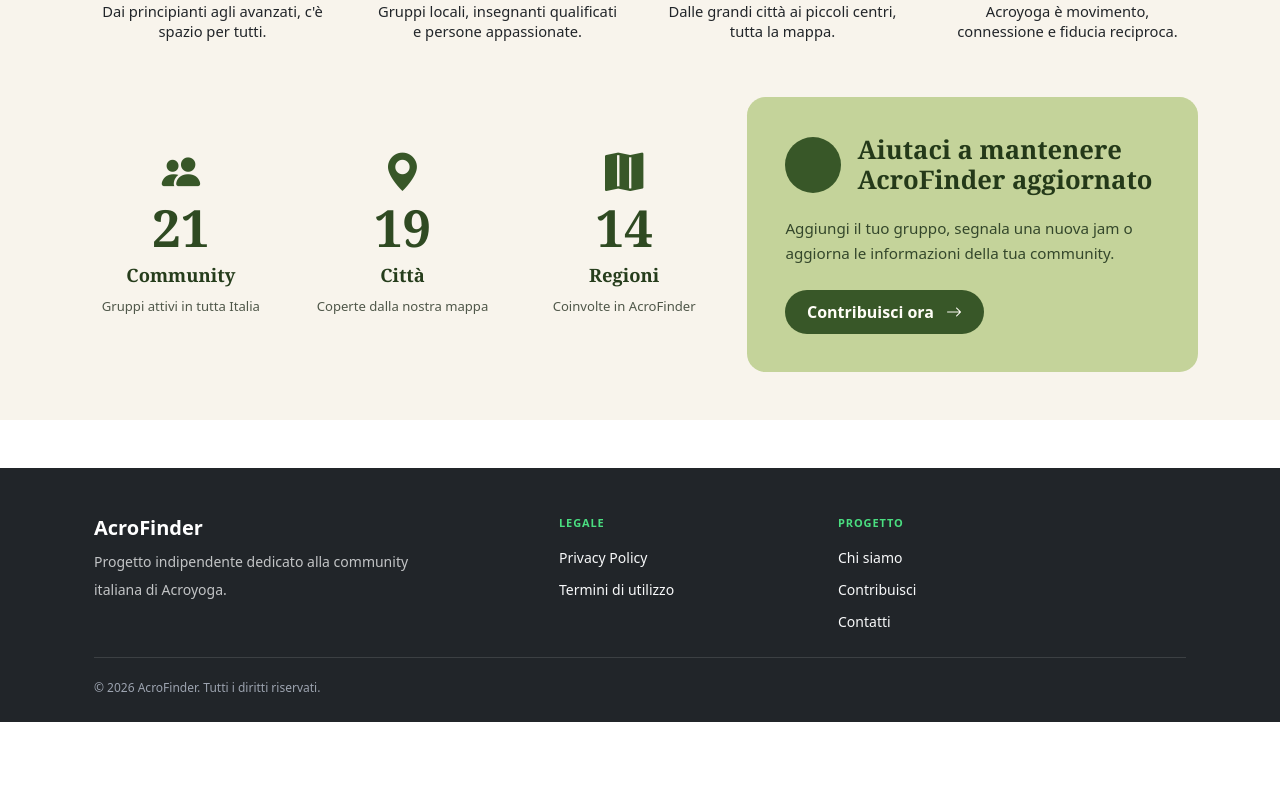
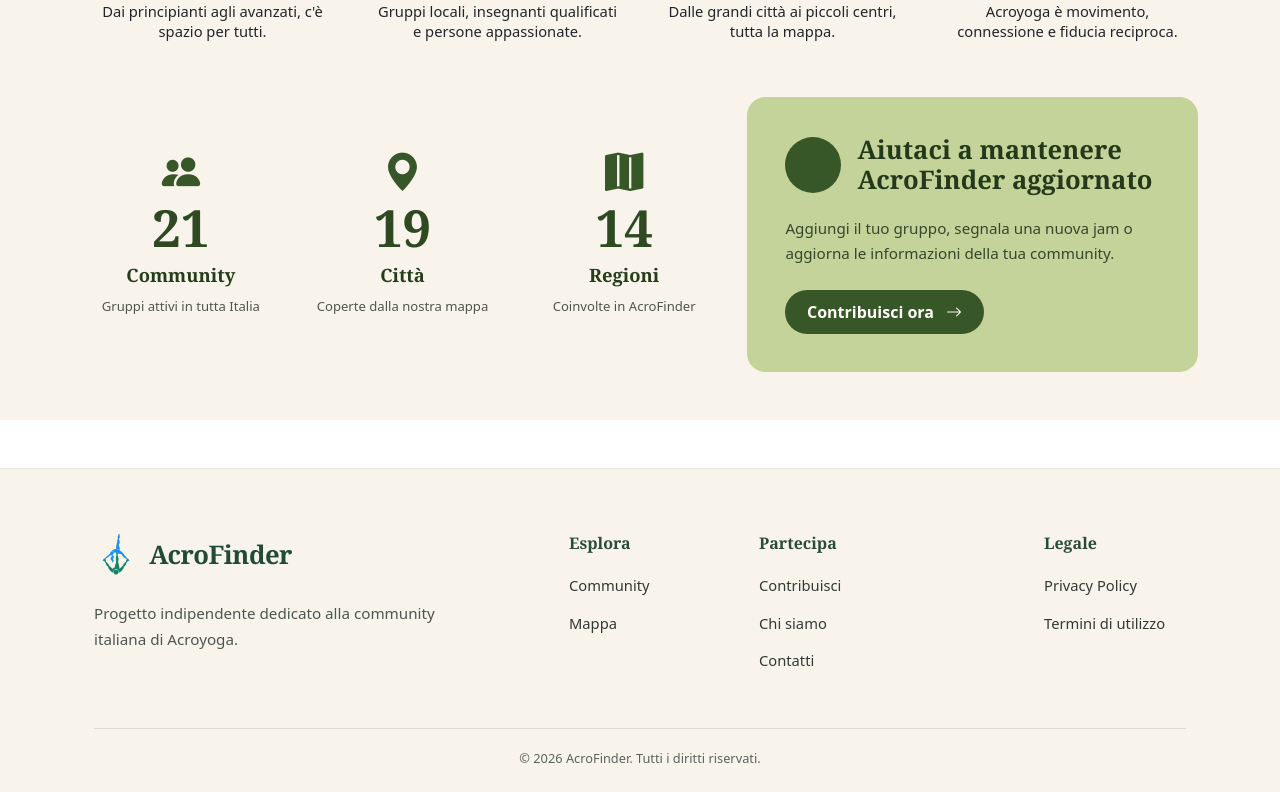
Before and after one commit to jacopo-nesti/AcroMap_Italy, a React (Vite) app: page / in a window 1280 px wide. Shown: the part 611-1403 px from the top of the page. Before the commit the page ends 1333 px from the top, so only its background shows below. Built offline with nearby package versions, Linux system fonts and the light colour scheme.

Commit message:
feat: redesign global responsive footer

```diff
--- a/src/components/Footer.jsx
+++ b/src/components/Footer.jsx
@@ -1,84 +1,81 @@
 import { Link } from 'react-router'
+import logoImage from '../assets/logo/acrofinder-logo.png'
+
+const footerGroups = [
+  {
+    label: 'Esplora',
+    className: 'col-6 col-md-6 col-lg-2',
+    links: [
+      { label: 'Community', to: '/community' },
+      { label: 'Mappa', to: '/map' },
+    ],
+  },
+  {
+    label: 'Partecipa',
+    className: 'col-6 col-md-6 col-lg-3',
+    links: [
+      { label: 'Contribuisci', to: '/contribute' },
+      { label: 'Chi siamo', to: '/aboutus' },
+      { label: 'Contatti', to: '/contactus' },
+    ],
+  },
+  {
+    label: 'Legale',
+    className: 'col-6 col-md-6 col-lg-2',
+    links: [
+      { label: 'Privacy Policy', to: '/privacy' },
+      { label: 'Termini di utilizzo', to: '/terms' },
+    ],
+  },
+]
 
 function Footer() {
   const currentYear = new Date().getFullYear()
 
   return (
-    <footer className="bg-dark text-light pt-5 pb-4 mt-5">
+    <footer className="site-footer">
       <div className="container px-4">
-
-        {/* Griglia Principale */}
-        <div className="row g-4 mb-4">
-
-          {/* Colonna 1: Info Progetto */}
+        <div className="row g-4 g-lg-5 site-footer__grid">
           <div className="col-12 col-md-6 col-lg-5">
-            <h3 className="h5 fw-bold text-white mb-2">
-              AcroFinder
-            </h3>
-            <p className="text-light opacity-75 small mb-0 lh-lg" style={{ maxWidth: '360px' }}>
+            <div className="site-footer__brand">
+              <img
+                src={logoImage}
+                alt=""
+                className="site-footer__logo"
+                aria-hidden="true"
+              />
+              <span className="site-footer__brand-name">AcroFinder</span>
+            </div>
+            <p className="site-footer__description">
               Progetto indipendente dedicato alla community italiana di Acroyoga.
             </p>
           </div>
 
-          {/* Colonna 2: Legale */}
-          <div className="col-6 col-md-3 col-lg-3">
-            <h6
-              className="text-uppercase fw-semibold mb-3"
-              style={{ fontSize: '11px', letterSpacing: '0.08em', color: '#4ade80' }}
+          {footerGroups.map((group) => (
+            <nav
+              key={group.label}
+              className={group.className}
+              aria-label={`${group.label} nel footer`}
             >
-              Legale
-            </h6>
-            <ul className="list-unstyled d-flex flex-column gap-2 mb-0">
-              <li>
-                <Link to="/privacy" className="text-light text-decoration-none fw-medium small hover-opacity">
-                  Privacy Policy
-                </Link>
-              </li>
-              <li>
-                <Link to="/terms" className="text-light text-decoration-none fw-medium small hover-opacity">
-                  Termini di utilizzo
-                </Link>
-              </li>
-            </ul>
-          </div>
-
-          {/* Colonna 3: Progetto */}
-          <div className="col-6 col-md-3 col-lg-4">
-            <h6
-              className="text-uppercase fw-semibold mb-3"
-              style={{ fontSize: '11px', letterSpacing: '0.08em', color: '#4ade80' }}
-            >
-              Progetto
-            </h6>
-            <ul className="list-unstyled d-flex flex-column gap-2 mb-0">
-              <li>
-                <Link to="/aboutus" className="text-light text-decoration-none fw-medium small hover-opacity">
-                  Chi siamo
-                </Link>
-              </li>
-              <li>
-                <Link to="/contribute" className="text-light text-decoration-none fw-medium small hover-opacity">
-                  Contribuisci
-                </Link>
-              </li>
-              <li>
-                <Link to="/contactus" className="text-light text-decoration-none fw-medium small hover-opacity">
-                  Contatti
-                </Link>
-              </li>
-            </ul>
-          </div>
-
+              <h2 className="site-footer__heading">{group.label}</h2>
+              <ul className="list-unstyled mb-0 site-footer__links">
+                {group.links.map((link) => (
+                  <li key={link.to}>
+                    <Link to={link.to} className="site-footer__link">
+                      {link.label}
+                    </Link>
+                  </li>
+                ))}
+              </ul>
+            </nav>
+          ))}
         </div>
 
-        {/* Riga Divisoria */}
-        <div className="pt-3" style={{ borderTop: '1px solid rgba(255,255,255,0.12)' }}>
-          {/* Copyright */}
-          <span style={{ color: '#9CA3AF', fontSize: '12px' }}>
+        <div className="site-footer__bottom">
+          <p className="mb-0">
             &copy; {currentYear} AcroFinder. Tutti i diritti riservati.
-          </span>
+          </p>
         </div>
-
       </div>
     </footer>
   )
--- a/src/index.css
+++ b/src/index.css
@@ -23,12 +23,121 @@
   border-radius: 0.75rem;
 }
 
-.hover-opacity {
-  transition: opacity 0.2s ease;
-}
-
-.hover-opacity:hover {
-  opacity: 0.75;
+.site-footer {
+  margin-top: 3rem;
+  padding: clamp(3rem, 5vw, 4.75rem) 0 1.5rem;
+  border-top: 1px solid rgba(45, 68, 50, 0.06);
+  background: #f8f4ec;
+  color: #2f3a34;
+}
+
+.site-footer__grid {
+  padding-bottom: clamp(2.25rem, 4vw, 3.5rem);
+}
+
+.site-footer__brand {
+  display: inline-flex;
+  align-items: center;
+  gap: 0.7rem;
+}
+
+.site-footer__logo {
+  display: block;
+  width: 2.75rem;
+  height: 2.75rem;
+  flex: 0 0 auto;
+  object-fit: contain;
+}
+
+.site-footer__brand-name {
+  color: #214b35;
+  font-family: Georgia, "Times New Roman", serif;
+  font-size: clamp(1.55rem, 2vw, 1.9rem);
+  font-weight: 700;
+  line-height: 1;
+  letter-spacing: -0.02em;
+}
+
+.site-footer__description {
+  max-width: 23rem;
+  margin: 1.15rem 0 0;
+  color: #4c5650;
+  font-size: 0.95rem;
+  line-height: 1.65;
+}
+
+.site-footer__heading {
+  margin: 0 0 1rem;
+  color: #294c38;
+  font-family: Georgia, "Times New Roman", serif;
+  font-size: 1rem;
+  font-weight: 700;
+  line-height: 1.3;
+}
+
+.site-footer__links {
+  display: flex;
+  flex-direction: column;
+  align-items: flex-start;
+  gap: 0.35rem;
+}
+
+.site-footer__link {
+  display: inline-flex;
+  align-items: center;
+  min-height: 2rem;
+  color: #303a34;
+  font-size: 0.92rem;
+  line-height: 1.35;
+  text-decoration: none;
+  text-underline-offset: 0.2em;
+  transition: color 160ms ease, text-decoration-color 160ms ease;
+}
+
+.site-footer__link:hover {
+  color: #176044;
+  text-decoration: underline;
+  text-decoration-color: rgba(23, 96, 68, 0.5);
+}
+
+.site-footer__link:focus-visible {
+  border-radius: 0.2rem;
+  outline: 3px solid rgba(23, 96, 68, 0.4);
+  outline-offset: 3px;
+  color: #176044;
+}
+
+.site-footer__bottom {
+  padding-top: 1.25rem;
+  border-top: 1px solid rgba(45, 68, 50, 0.14);
+  color: #5a635e;
+  font-size: 0.8rem;
+  line-height: 1.5;
+  text-align: center;
+}
+
+@media (max-width: 575.98px) {
+  .site-footer {
+    margin-top: 2rem;
+    padding-top: 2.5rem;
+  }
+
+  .site-footer__grid {
+    --bs-gutter-y: 2rem;
+  }
+
+  .site-footer__description {
+    max-width: 21rem;
+  }
+
+  .site-footer__link {
+    min-height: 2.75rem;
+    padding-block: 0.35rem;
+  }
+
+  .site-footer__bottom {
+    padding-inline: 0.75rem;
+  }
 }
 
 .transition-all {
@@ -1071,7 +1180,7 @@
   gap: 0.35rem;
   margin-top: 1rem;
   padding: 0.35rem 0;
-  color: #385728;
+  color: #171914;
   text-decoration: none;
   font-weight: 700;
   font-size: 0.94rem;
@@ -1079,7 +1188,7 @@
 
 .home-hero__more:hover,
 .home-hero__more:focus-visible {
-  color: #35531b;
+  color: #000;
   text-decoration: underline;
 }
 
@@ -1385,6 +1494,7 @@
   }
 
   .home-navbar__menu {
+    align-items: center;
     gap: clamp(1.35rem, 2vw, 2.4rem);
     padding: 0;
   }
@@ -1392,12 +1502,15 @@
   .home-navbar .home-navbar__collapse {
     flex: 0 0 auto;
     width: auto;
-    margin-right: clamp(1rem, 16vw, 20rem);
+    margin-right: clamp(1rem, 18vw, 22rem);
     margin-left: auto;
   }
 
   .home-navbar__link {
     padding: 0.55rem 0.15rem;
+    color: #172b14;
+    font-size: 1.04rem;
+    font-weight: 750;
   }
 
   .home-hero__content {
```
